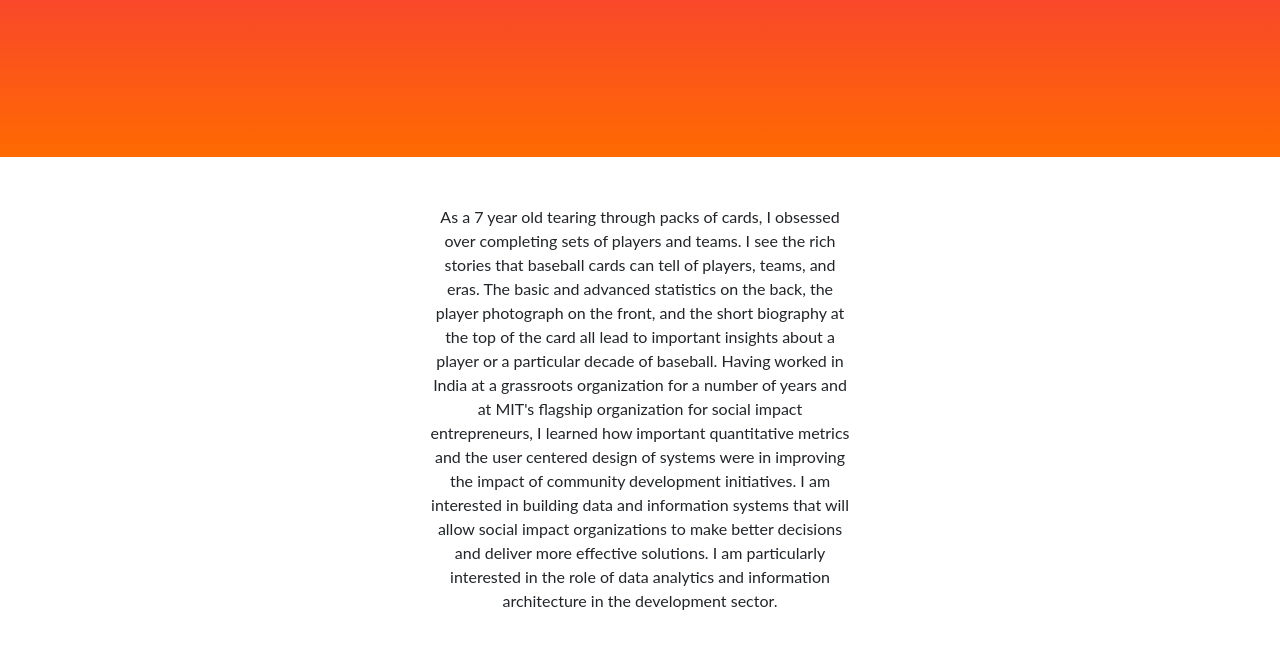
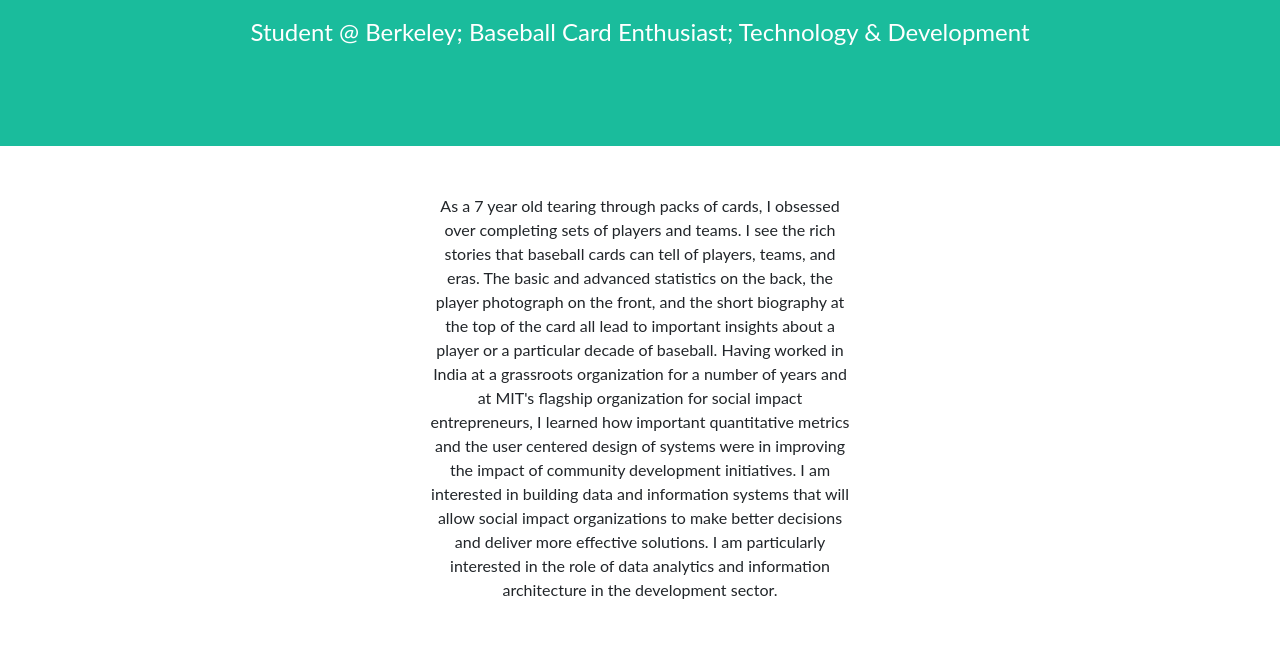
Before and after one commit to ianmulholland/ianmulholland1.github.io, a plain HTML site: page index.html in a window 1280 px wide. Shown: the part 290-951 px from the top of the page. After the commit the page ends 892 px from the top, so only its background shows below. Drawn offline with Linux system fonts and the light colour scheme; files that its build step writes are made by us from their sources.

Commit message:
Add files via upload

```diff
--- a/index.html
+++ b/index.html
@@ -1,7 +1,7 @@
 <!DOCTYPE HTML>
 <html>
     <header>
-        <link rel="stylesheet" href="ianmulholland1_css_file.css">
+        <link rel="stylesheet" href="style2.css">
         <link rel="stylesheet" href="table_style.css">
         <title>My Webpage Title</title>
     </header>
```
